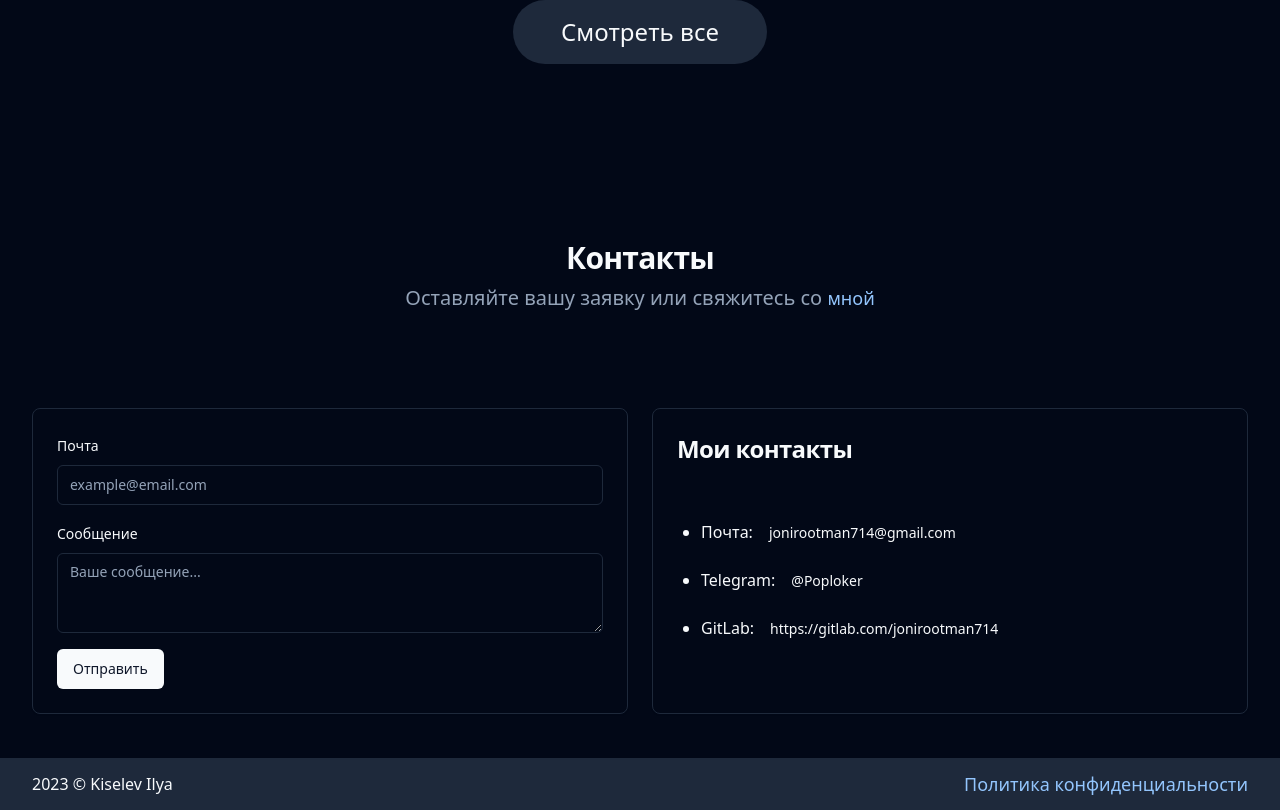
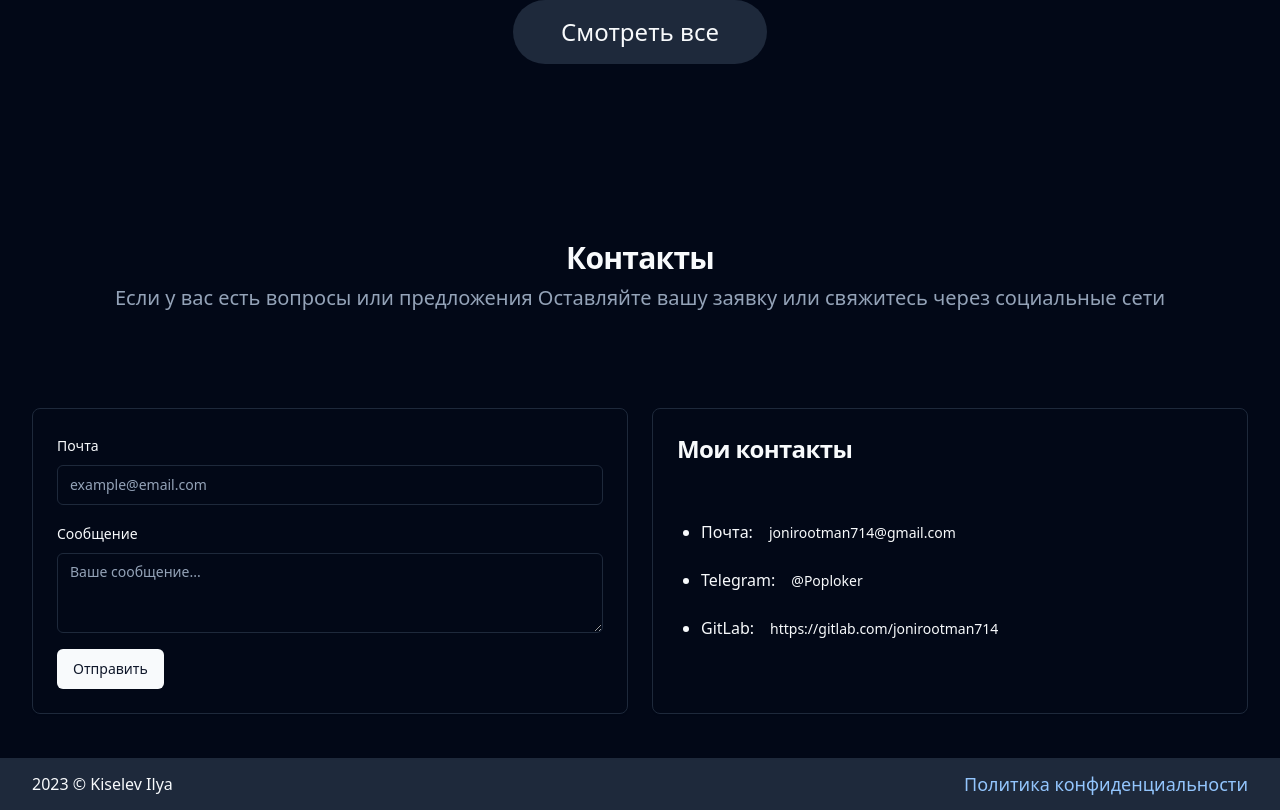
Before and after one commit to PopLocker714/portfolio, a Next.js app: page / in a window 1280 px wide. Shown: the part 3306-4116 px from the top of the page. Built offline with nearby package versions, Linux system fonts and the light colour scheme.

Commit message:
fix contacts

```diff
--- a/components/Contacts/Contacts.tsx
+++ b/components/Contacts/Contacts.tsx
@@ -13,20 +13,12 @@ export const Contacts = () => {
           Контакты
         </h2>
         <p className="text-center text-xl text-muted-foreground mb-24">
-          Оставляйте вашу заявку или свяжитесь со{" "}
-          <Link
-            className="hover:underline underline-offset-4 text-lg text-blue-300"
-            href={"mailto:jonirootman714@gmail.com"}
-          >
-            мной
-          </Link>
+          Если у вас есть вопросы или предложения
+          Оставляйте вашу заявку или свяжитесь через социальные сети
         </p>
         <div className="grid grid-cols-1 gap-6 md:grid-cols-2">
           <Card className="p-6">
-            <ContactForm
-              botToken={BOT_TOKEN || ""}
-              chatId={CHAT_ID || ""}
-            />
+            <ContactForm botToken={BOT_TOKEN || ""} chatId={CHAT_ID || ""} />
           </Card>
           <Card>
             <CardHeader>
--- a/components/Header/Header.tsx
+++ b/components/Header/Header.tsx
@@ -1,4 +1,4 @@
-import { Github, Gitlab, LucideIcon, Mail } from "lucide-react";
+import { Gitlab, LucideIcon, Mail } from "lucide-react";
 import { SocialIcon } from "../ui/socialIcon";
 import { Logo } from "../Logo";
 import { TbBrandTelegram } from "react-icons/tb";
```
